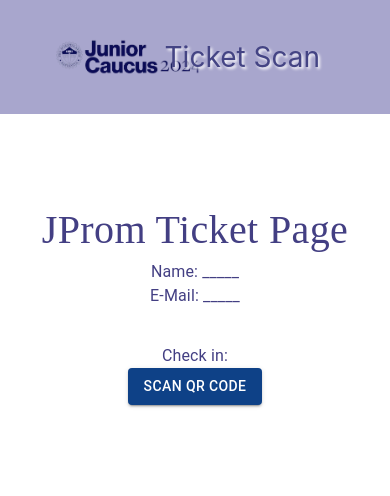
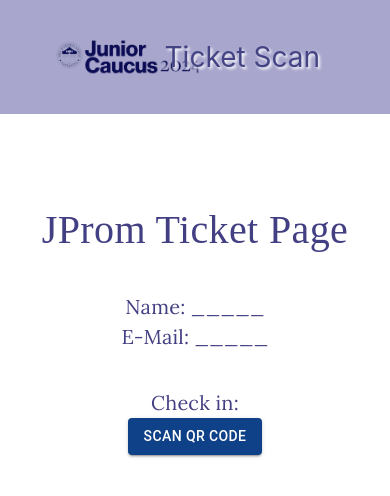
Before and after one commit to Rahuldeb5/jprom-ticketing, a React (Create React App) app: page /ticket in a window 390 px wide. Shown: the top 496 px of the page. Built offline with nearby package versions, Linux system fonts and the light colour scheme; no server answers; the database is empty; a web font is replaced by a local one.

Commit message:
camera size bigger on mobile

```diff
--- a/src/App.css
+++ b/src/App.css
@@ -3,7 +3,6 @@
 
 
 .videoBox{
-    font-family: 'Lora' !important;
     display: flex;
     flex-direction: column;
     justify-content: center;
@@ -18,6 +17,7 @@
     margin: auto;
     align-items: center;
     padding-bottom: 5rem;
+    width: 25%;
 }
 
 .scanButton {
@@ -47,6 +47,11 @@
     text-align: center;
 }
 
+.name,.email,.checkin{
+    font-family: 'Lora' !important;
+    font-size: 20px !important;
+}
+
 .checkInBox {
     font-family: "Lora" !important;
     color: #433f83;
@@ -67,6 +72,7 @@
         color: #433f83;
         font-display: swap;
         text-align: center;
+        padding-bottom: 2rem;
     }
     .videoBox{
         font-family: 'Lora' !important;
@@ -78,4 +84,8 @@
         padding-top: 1rem;
         size: 10em;
     }
+
+    .camera{
+        width: 75%;
+    }
   }
--- a/src/App.jsx
+++ b/src/App.jsx
@@ -121,14 +121,14 @@ const UserPage = () => {
           </Box>)
           :
           (<Box className="nameEmail">
-            <Typography>Name: _____ </Typography>
-            <Typography>E-Mail: _____ </Typography>
+            <Typography className='name'>Name: _____ </Typography>
+            <Typography className='email'>E-Mail: _____ </Typography>
           </Box>)
       }
         </Box>
       <Box className="videoBox">
       <Box className="checkInBox">
-        <Typography> Check in: </Typography>
+        <Typography className='checkin'> Check in: </Typography>
       {
         user ?
           (<Checkbox
@@ -140,7 +140,7 @@ const UserPage = () => {
       }
       </Box>
         <Button className = "scanButton" variant="contained" style={{backgroundColor: '#0e4187  ',color: '#ffffff',}} onClick={handleClick}>Scan QR Code </Button>
-        <video className="camera" ref={videoRef} style={{ width: "25%" }} />
+        <video className="camera" ref={videoRef}/>
       </Box>
 
       {/*
```
